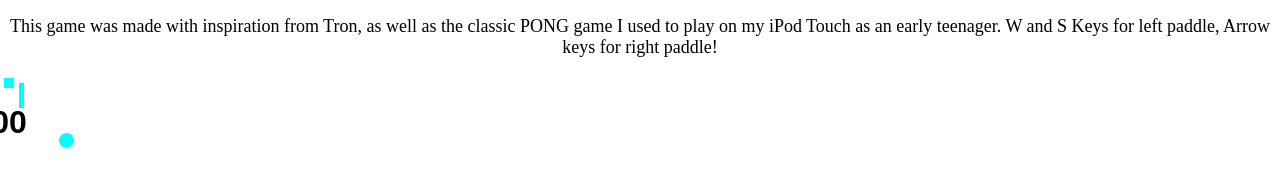
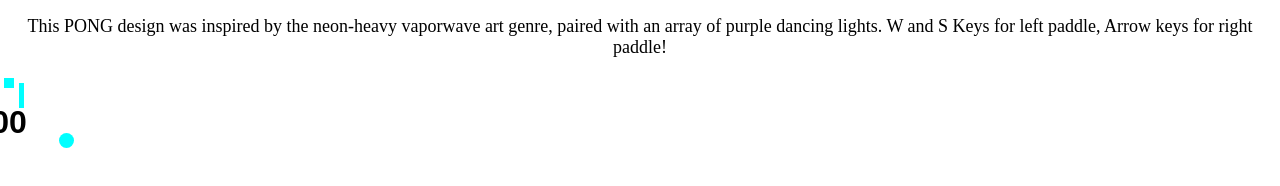
Before and after one commit to ngillemdesign/PONG, a plain HTML site: page index.html in a window 1280 px wide. Drawn offline with Linux system fonts and the light colour scheme; grey boxes are pictures that could not be loaded; a script that the page names is missing.

Commit message:
Update index.html

```diff
--- a/index.html
+++ b/index.html
@@ -10,7 +10,7 @@
   </head>
 
   <body>
-    <p><center><font size="4">This game was made with inspiration from Tron, as well as the classic PONG game I used to play on my iPod Touch as an early teenager.
+    <p><center><font size="4">This PONG design was inspired by the neon-heavy vaporwave art genre, paired with an array of purple dancing lights.
       W and S Keys for left paddle, Arrow keys for right paddle!</font></center></p>
     <div id="game">
       <div class="paddle" id="left-paddle"></div>
```
